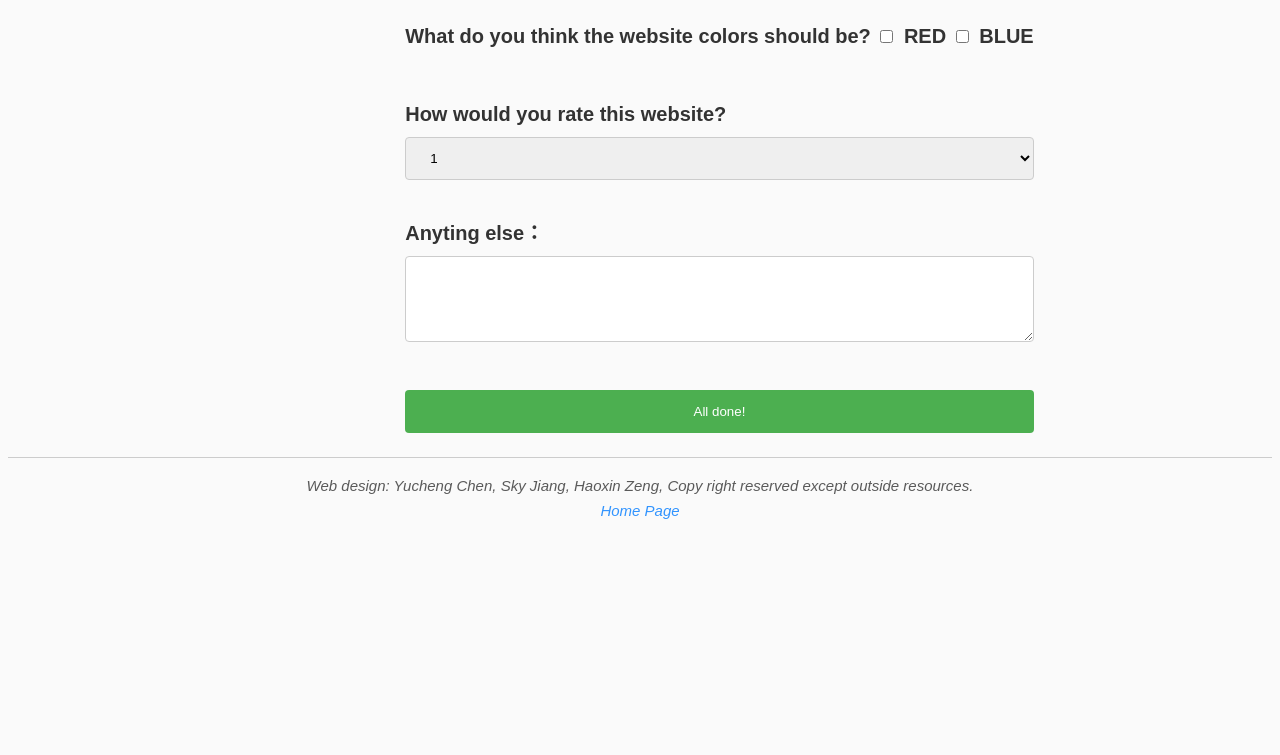
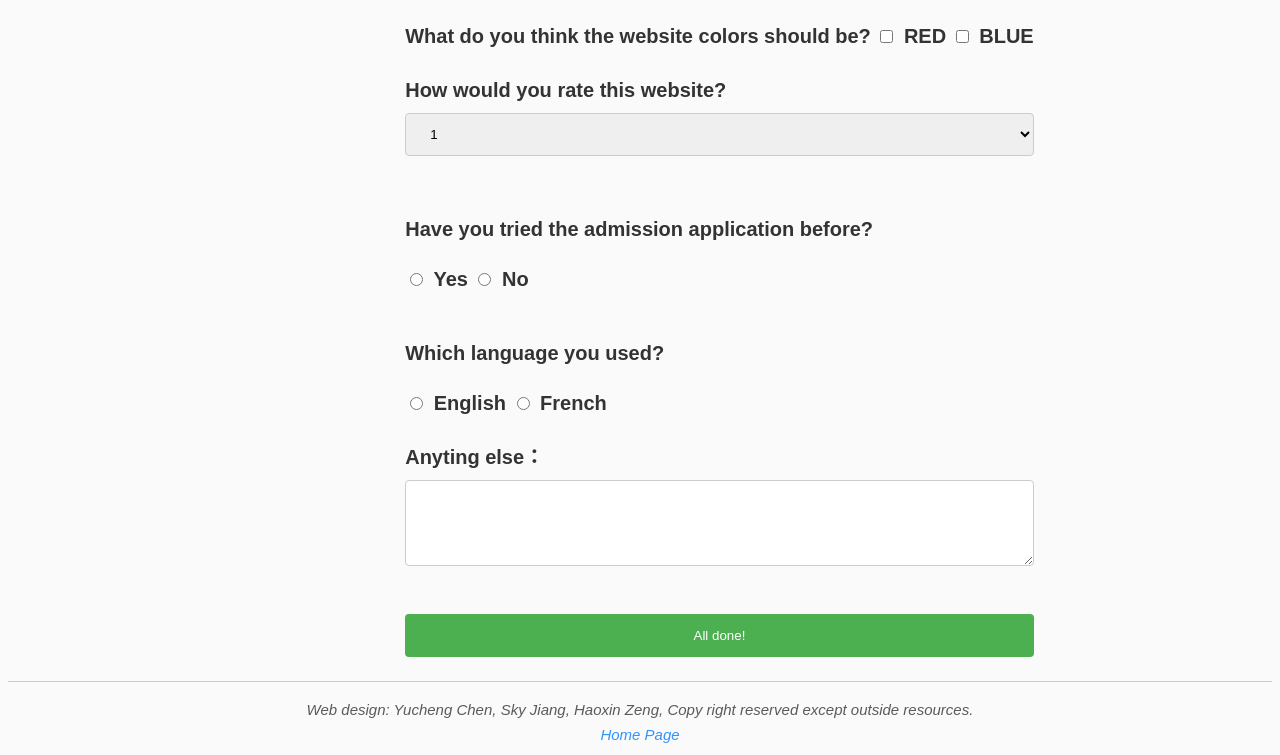
Before and after one commit to uottawa20241seg3125agroup39/lab6, a website built with webpack: page index.html in a window 1280 px wide. Shown: the part 957-1712 px from the top of the page. Before the commit the page ends 1488 px from the top, so only its background shows below. Built offline with nearby package versions, Linux system fonts and the light colour scheme; files whose address does not match are found by name.

Commit message:
add questions

```diff
--- a/index.html
+++ b/index.html
@@ -95,7 +95,7 @@
             <!-- Add more checkboxes as needed -->
         </div>
       <br>
-      <br>
+
         <div class="question">
           <label for="rate">How would you rate this website?</label>
           <select id="rate" name="Rate">
@@ -108,6 +108,24 @@
           <br>
           <br>
         </div>
+      <div class="question">
+        <p>Have you tried the admission application before?</p>
+        <input type="radio" id="q7-yes" name="q7-choice" value="1">
+        <label for="q7-yes">Yes</label>
+
+        <input type="radio" id="q7-no" name="q7-choice" value="2">
+        <label for="q7-no">No</label><br>
+      </div>
+      <br>
+      <div class="question">
+        <p>Which language you used?</p>
+        <input type="radio" id="q8-en" name="q8-choice" value="English">
+        <label for="q8-en">English</label>
+
+        <input type="radio" id="q8-fr" name="q8-choice" value="French">
+        <label for="q8-fr">French</label><br>
+      </div>
+      <br>
         <div class="question">
             <label for="comments">Anyting else：</label>
             <textarea id="comments" name="comments" rows="4"></textarea>
```
